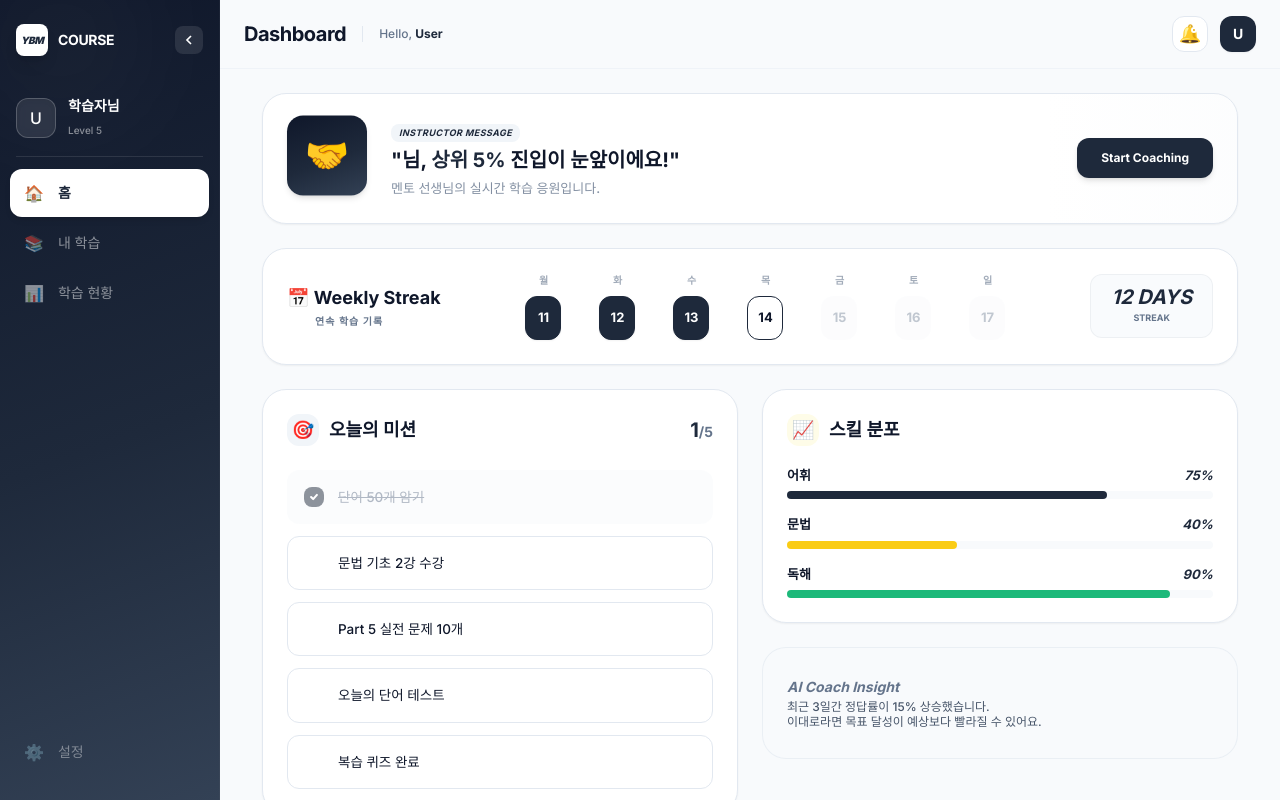
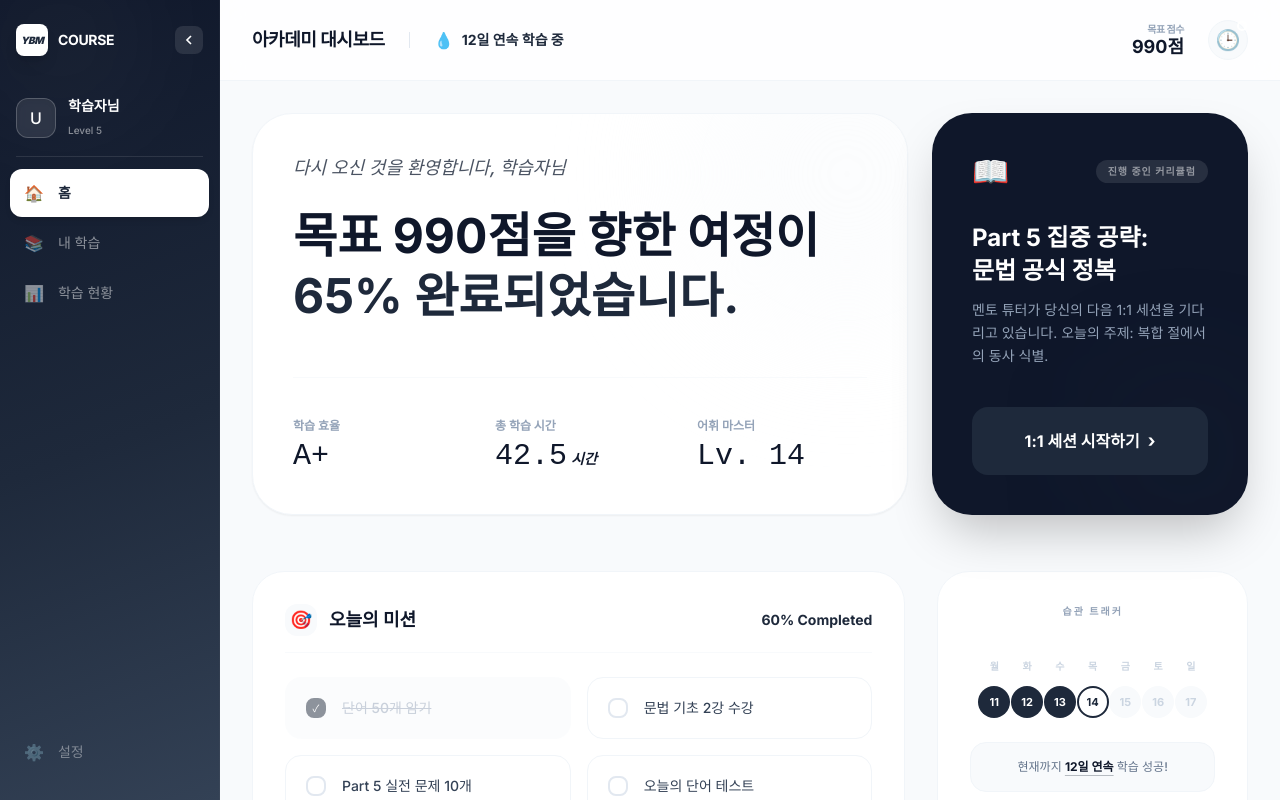
Before and after one commit to yujin-a4/aiacademy-mockup, a Next.js app: page /dashboard in a window 1280 px wide. Built offline with nearby package versions, Linux system fonts and the light colour scheme; a web font is replaced by a local one.

Commit message:
feat(dashboard): redesign layout and apply brand blue theme

```diff
--- a/src/app/dashboard/page.tsx
+++ b/src/app/dashboard/page.tsx
@@ -193,128 +193,129 @@
   ]
 
   return (
-    <div className="flex min-h-screen bg-ybm-bg font-sans text-ybm-text selection:bg-ybm-blue-light selection:text-ybm-blue">
+    <div className="flex min-h-screen bg-ybm-bg font-sans text-ybm-text selection:bg-ybm-blue/10 selection:text-ybm-blue">
       <Sidebar open={sidebarOpen} setOpen={setSidebarOpen} />
 
       <main className="flex-1 min-w-0 flex flex-col relative overflow-y-auto h-screen">
 
-        {/* 상단 헤더: 태블릿에 맞게 컴팩트하게 */}
-        <header className="px-6 py-4 flex items-center justify-between sticky top-0 z-20 bg-ybm-bg/90 backdrop-blur-md border-b border-ybm-border/40">
-          <div className="flex items-center gap-4">
-            <h2 className="text-ybm-text font-bold text-xl tracking-tight">
-              Dashboard
-            </h2>
-            <div className="h-4 w-px bg-ybm-border" />
-            <p className="text-ybm-text-sub text-xs font-medium">Hello, <span className="text-ybm-blue font-bold">{userName || 'User'}</span></p>
+        {/* 상단 헤더: 참고 이미지와 유사한 슬림 디자인 */}
+        <header className="px-8 py-5 flex items-center justify-between sticky top-0 z-20 bg-white/80 backdrop-blur-md border-b border-slate-100">
+          <div className="flex items-center gap-6">
+            <h1 className="text-slate-900 font-bold text-lg tracking-tight">아카데미 대시보드</h1>
+            <div className="h-4 w-px bg-slate-200" />
+            <p className="text-ybm-blue font-bold text-sm flex items-center gap-2">
+              <span className="text-base">💧</span> 12일 연속 학습 중
+            </p>
           </div>
 
-          <div className="flex items-center gap-3">
-            <button className="w-9 h-9 rounded-xl bg-white border border-ybm-border flex items-center justify-center text-ybm-text-sub hover:text-ybm-blue transition-all relative">
-              <span className="text-lg">🔔</span>
-              <span className="absolute top-2.5 right-2.5 w-1.5 h-1.5 bg-error rounded-full border-2 border-white" />
+          <div className="flex items-center gap-6">
+            <div className="text-right">
+              <p className="text-[10px] text-slate-400 font-bold uppercase tracking-tighter leading-none">목표 점수</p>
+              <p className="text-slate-900 font-bold text-lg leading-none mt-1">{targetScore || '990'}점</p>
+            </div>
+            <button className="w-10 h-10 rounded-full bg-slate-50 border border-slate-100 flex items-center justify-center text-slate-400 relative">
+              <span className="text-xl">🕒</span>
+              <span className="absolute top-0 right-0 w-2.5 h-2.5 bg-error rounded-full border-2 border-white" />
             </button>
-            <div className="w-9 h-9 rounded-xl bg-ybm-blue flex items-center justify-center text-white font-bold text-sm shadow-sm">
-              {userName ? userName.slice(0, 1) : 'U'}
-            </div>
           </div>
         </header>
 
-        {/* 콘텐츠: 태블릿 최적화 여백 */}
-        <div className="flex-1 px-6 py-6 space-y-6 max-w-5xl mx-auto w-full">
+        {/* 콘텐츠 영역: 태블릿 최적화 */}
+        <div className="flex-1 px-8 py-8 space-y-10 max-w-6xl mx-auto w-full">
 
-          {/* Hero Section */}
-          <div className="relative overflow-hidden bg-white rounded-3xl p-6 border border-ybm-border shadow-sm group">
-            <div className="absolute top-0 right-0 w-48 h-full bg-gradient-to-l from-ybm-blue-light/20 to-transparent pointer-events-none" />
+          {/* Hero Section: 참고 이미지 레이아웃 적용 */}
+          <div className="grid grid-cols-1 lg:grid-cols-3 gap-6 items-stretch">
 
-            <div className="relative z-10 flex items-center gap-6">
-              <div className="w-20 h-20 rounded-2xl bg-ybm-onboarding flex items-center justify-center text-4xl shadow-md shrink-0 animate-float">
-                {instEmoji}
+            {/* 왼쪽: 환영 및 전체 진행률 */}
+            <div className="lg:col-span-2 bg-white rounded-[40px] p-10 border border-slate-100 shadow-sm relative overflow-hidden flex flex-col justify-between min-h-[360px]">
+              <div className="absolute top-[-100px] right-[-100px] w-80 h-80 rounded-full bg-slate-50 opacity-50 blur-3xl pointer-events-none" />
+
+              <div className="relative z-10 space-y-6">
+                <p className="text-ybm-blue font-medium italic text-lg opacity-80">
+                  다시 오신 것을 환영합니다, {userName || '학습자'}님
+                </p>
+                <h2 className="text-slate-900 text-5xl font-bold leading-tight">
+                  목표 {targetScore || '990'}점을 향한 여정이<br />
+                  <span className="text-ybm-blue">65% 완료되었습니다.</span>
+                </h2>
               </div>
 
-              <div className="space-y-1.5 flex-1 min-w-0">
-                <div className="inline-flex items-center px-2 py-0.5 rounded-lg bg-ybm-blue-light text-ybm-blue font-bold text-[9px] uppercase tracking-wider italic">
-                  Instructor Message
+              <div className="relative z-10 grid grid-cols-3 gap-8 pt-10 border-t border-slate-50">
+                <div className="space-y-1">
+                  <p className="text-slate-400 text-xs font-bold uppercase">학습 효율</p>
+                  <p className="text-slate-900 text-3xl font-light font-mono">A+</p>
                 </div>
-                <h3 className="text-ybm-text text-xl font-bold leading-tight truncate md:whitespace-normal">
-                  "{userName}님, <span className="text-ybm-blue">상위 5%</span> 진입이 눈앞이에요!"
-                </h3>
-                <p className="text-ybm-text-sub text-[13px] font-medium opacity-80">
-                  {instName} 선생님의 실시간 학습 응원입니다.
-                </p>
+                <div className="space-y-1">
+                  <p className="text-slate-400 text-xs font-bold uppercase">총 학습 시간</p>
+                  <p className="text-slate-900 text-3xl font-light font-mono">42.5<span className="text-sm font-sans font-bold ml-1 italic">시간</span></p>
+                </div>
+                <div className="space-y-1">
+                  <p className="text-slate-400 text-xs font-bold uppercase">어휘 마스터</p>
+                  <p className="text-slate-900 text-3xl font-light font-mono">Lv. 14</p>
+                </div>
+              </div>
+            </div>
+
+            {/* 오른쪽: 오늘의 커리큘럼 (강조 섹션) */}
+            <div className="bg-[#0F172A] rounded-[40px] p-10 shadow-2xl flex flex-col justify-between relative overflow-hidden">
+              {/* 장식용 글로우 */}
+              <div className="absolute bottom-0 right-0 w-32 h-32 bg-ybm-blue/20 blur-3xl rounded-full" />
+
+              <div className="space-y-8 relative z-10">
+                <div className="flex items-center justify-between">
+                  <span className="text-3xl">📖</span>
+                  <span className="text-[10px] font-bold bg-white/10 text-white/50 px-3 py-1 rounded-full uppercase tracking-widest">
+                    진행 중인 커리큘럼
+                  </span>
+                </div>
+
+                <div className="space-y-3">
+                  <h3 className="text-white text-2xl font-bold leading-snug">
+                    Part 5 집중 공략:<br />
+                    문법 공식 정복
+                  </h3>
+                  <p className="text-slate-400 text-sm leading-relaxed">
+                    {instName} 튜터가 당신의 다음 1:1 세션을 기다리고 있습니다. 오늘의 주제: 복합 절에서의 동사 식별.
+                  </p>
+                </div>
               </div>
 
-              <button className="hidden sm:block bg-ybm-blue text-white px-6 py-3 rounded-xl font-bold text-xs shadow-md hover:bg-ybm-blue/90 transition-all active:scale-95">
-                Start Coaching
+              <button className="relative z-10 w-full bg-ybm-blue hover:bg-[#1a66d8] text-white py-5 rounded-2xl font-bold text-base transition-all active:scale-[0.98] flex items-center justify-center gap-2 mt-10 shadow-blue">
+                1:1 세션 시작하기
+                <span className="text-lg">›</span>
               </button>
             </div>
           </div>
 
-          {/* Weekly Streak: 더 컴팩트하게 */}
-          <div className="bg-white rounded-3xl border border-ybm-border shadow-sm p-6">
-            <div className="flex flex-col sm:flex-row sm:items-center justify-between gap-5">
-              <div className="space-y-0.5">
-                <h4 className="text-ybm-text font-bold text-lg flex items-center gap-2">
-                  📅 Weekly Streak
-                </h4>
-                <p className="text-ybm-text-sub text-[10px] font-semibold uppercase tracking-widest pl-7">연속 학습 기록</p>
+          {/* 하단 섹션: 2단 구성 */}
+          <div className="grid grid-cols-1 lg:grid-cols-12 gap-8 pt-4">
+
+            {/* 오늘의 미션 (왼쪽) */}
+            <div className="lg:col-span-8 bg-white rounded-[32px] border border-slate-100 p-8 space-y-6">
+              <div className="flex items-center justify-between border-b border-slate-50 pb-4">
+                <h3 className="text-slate-900 font-bold text-lg flex items-center gap-3">
+                  <span className="w-8 h-8 rounded-xl bg-slate-50 flex items-center justify-center text-lg">🎯</span>
+                  오늘의 미션
+                </h3>
+                <span className="text-ybm-blue font-bold text-sm">60% Completed</span>
               </div>
 
-              <div className="flex-1 flex justify-between gap-1.5 max-w-lg">
-                {WEEK.map((d) => (
-                  <div key={d.date} className="flex-1 flex flex-col items-center gap-2">
-                    <span className="text-[10px] font-bold text-ybm-text-sub opacity-60 uppercase">{d.day}</span>
-                    <div className={`w-9 h-11 rounded-xl flex flex-col items-center justify-center transition-all border
-                      ${d.status === 'complete' ? 'bg-ybm-blue border-ybm-blue shadow-sm' :
-                        d.status === 'current' ? 'bg-white border-ybm-blue' :
-                        'bg-ybm-bg border-transparent text-ybm-text-sub opacity-40'}`}
-                    >
-                      <span className={`text-[13px] font-bold ${d.status === 'complete' ? 'text-white' : ''}`}>
-                        {d.date}
-                      </span>
-                    </div>
-                  </div>
-                ))}
-              </div>
-
-              <div className="bg-ybm-blue-light/40 px-5 py-3 rounded-xl text-center shrink-0 border border-ybm-blue/5">
-                <p className="text-ybm-blue font-bold text-xl italic leading-none">12 DAYS</p>
-                <p className="text-ybm-text-sub text-[9px] font-bold uppercase mt-1">Streak</p>
-              </div>
-            </div>
-          </div>
-
-          {/* Grid Layout: Tablet 최적화 (2컬럼) */}
-          <div className="grid grid-cols-1 md:grid-cols-2 gap-6">
-            {/* 오늘의 미션 */}
-            <div className="bg-white rounded-3xl border border-ybm-border shadow-sm p-6 space-y-6">
-              <div className="flex items-center justify-between">
-                <h3 className="text-ybm-text font-bold text-lg flex items-center gap-2.5">
-                  <span className="w-8 h-8 rounded-xl bg-ybm-blue-light flex items-center justify-center text-lg">🎯</span>
-                  오늘의 미션
-                </h3>
-                <p className="text-xl font-bold text-ybm-blue">{completedCount}<span className="text-sm text-ybm-text-sub">/{missions.length}</span></p>
-              </div>
-
-              <div className="space-y-3">
+              <div className="grid grid-cols-1 md:grid-cols-2 gap-4">
                 {missions.map((m) => (
                   <div
                     key={m.id}
                     onClick={() => toggleMission(m.id)}
-                    className={`cursor-pointer flex items-center gap-3.5 p-4 rounded-xl border transition-all
+                    className={`cursor-pointer flex items-center gap-4 p-5 rounded-2xl border transition-all
                       ${m.done
-                        ? 'bg-ybm-bg border-transparent opacity-50'
-                        : 'bg-white border-ybm-border hover:border-ybm-blue hover:shadow-sm'
+                        ? 'bg-slate-50 border-transparent opacity-50'
+                        : 'bg-white border-slate-100 hover:border-ybm-blue'
                       }`}
                   >
-                    <div className={`w-5 h-5 rounded-lg border-1.5 flex items-center justify-center shrink-0 transition-all
-                      ${m.done ? 'bg-ybm-blue border-ybm-blue' : 'border-ybm-border'}`}>
-                      {m.done && (
-                        <svg width="10" height="10" viewBox="0 0 12 12" fill="none">
-                          <path d="M2.5 6l2.5 2.5 4.5-5" stroke="white" strokeWidth="2.5" strokeLinecap="round" strokeLinejoin="round" />
-                        </svg>
-                      )}
+                    <div className={`w-5 h-5 rounded-lg border-2 flex items-center justify-center shrink-0 transition-all
+                      ${m.done ? 'bg-ybm-blue border-ybm-blue' : 'border-slate-200'}`}>
+                      {m.done && <span className="text-[10px] text-white">✓</span>}
                     </div>
-                    <p className={`text-[13.5px] font-medium ${m.done ? 'text-ybm-text-sub line-through' : 'text-ybm-text'}`}>
+                    <p className={`text-sm font-medium ${m.done ? 'text-slate-400 line-through' : 'text-slate-700'}`}>
                       {m.text}
                     </p>
                   </div>
@@ -322,50 +323,37 @@
               </div>
             </div>
 
-            {/* 스킬 분포 + 캐릭터 */}
-            <div className="space-y-6">
-              <div className="bg-white rounded-3xl border border-ybm-border shadow-sm p-6 space-y-5">
-                <h3 className="text-ybm-text font-bold text-lg flex items-center gap-2.5">
-                  <span className="w-8 h-8 rounded-xl bg-yellow-50 flex items-center justify-center text-lg">📈</span>
-                  스킬 분포
-                </h3>
+            {/* 습관 트래커 / 스트릭 (오른쪽) */}
+            <div className="lg:col-span-4 bg-white rounded-[32px] border border-slate-100 p-8 space-y-6">
+              <h3 className="text-slate-400 font-bold text-[10px] uppercase tracking-[0.2em] text-center">습관 트래커</h3>
 
-                <div className="space-y-4">
-                  {PROGRESS_ITEMS.map((item) => (
-                    <div key={item.label} className="space-y-1.5">
-                      <div className="flex justify-between items-end">
-                        <span className="text-ybm-text text-[13px] font-semibold">{item.label}</span>
-                        <span className="text-ybm-blue font-bold text-[13px] italic">{item.pct}%</span>
-                      </div>
-                      <div className="w-full bg-ybm-bg rounded-full h-2">
-                        <div
-                          className={`${item.colorCls} h-full rounded-full transition-all duration-1000`}
-                          style={{ width: `${item.pct}%` }}
-                        />
-                      </div>
+              <div className="flex justify-between items-center px-2 pt-4">
+                {WEEK.map((d) => (
+                  <div key={d.date} className="flex flex-col items-center gap-3">
+                    <span className="text-[10px] font-bold text-slate-300 uppercase">{d.day}</span>
+                    <div className={`w-8 h-8 rounded-full flex items-center justify-center transition-all
+                      ${d.status === 'complete' ? 'bg-ybm-blue text-white shadow-blue' :
+                        d.status === 'current' ? 'border-2 border-ybm-blue text-ybm-blue' :
+                        'bg-slate-50 text-slate-300'}`}
+                    >
+                      <span className="text-[11px] font-bold">{d.date}</span>
                     </div>
-                  ))}
-                </div>
+                  </div>
+                ))}
               </div>
 
-              {/* AI 코칭 인사이트 */}
-              <div className="relative h-28 bg-slate-50 rounded-3xl flex items-center px-6 overflow-hidden border border-slate-200/60">
-                <div className="relative z-10 space-y-0.5">
-                  <p className="text-slate-500 font-bold text-sm italic">AI Coach Insight</p>
-                  <p className="text-slate-600 text-[12px] font-medium leading-tight">
-                    최근 3일간 정답률이 15% 상승했습니다.<br />
-                    이대로라면 목표 달성이 예상보다 빨라질 수 있어요.
-                  </p>
-                </div>
+              <div className="mt-8 p-4 bg-slate-50 rounded-2xl border border-slate-100 text-center">
+                <p className="text-slate-500 text-xs font-medium">현재까지 <span className="text-slate-900 font-bold underline underline-offset-4 decoration-ybm-blue/30">12일 연속</span> 학습 성공!</p>
               </div>
             </div>
           </div>
+
         </div>
 
-        {/* 푸터: 슬림하게 한 줄로 최적화 */}
-        <footer className="px-6 py-5 border-t border-ybm-border/30 bg-white/50 flex items-center justify-between">
-          <p className="text-[10px] text-ybm-text-sub font-bold uppercase tracking-widest opacity-40">YBM AI Language Institute</p>
-          <p className="text-[10px] text-ybm-text-sub font-medium opacity-30">© 2026. All data optimized by AI.</p>
+        {/* 푸터: 슬림 한 줄 */}
+        <footer className="px-8 py-6 border-t border-slate-100 bg-white flex items-center justify-between mt-auto">
+          <p className="text-[10px] text-slate-400 font-bold uppercase tracking-widest">YBM AI Language Institute</p>
+          <p className="text-[10px] text-slate-300 font-medium">© 2026. Empowered by AI Analysis.</p>
         </footer>
       </main>
     </div>
--- a/src/app/globals.css
+++ b/src/app/globals.css
@@ -22,9 +22,9 @@
   --success: #1DB97A;
   --error: #E8193C;
 
-  /* YBM AI 어학원 디자인 토큰 (미니멀 슬레이트 테마로 변경) */
-  --ybm-blue: #1E293B;
-  --ybm-blue-mid: #64748B;
+  /* YBM AI 어학원 디자인 토큰 (브랜드 블루 포인트 적용) */
+  --ybm-blue: #2277F0;
+  --ybm-blue-mid: #5BA8F5;
   --ybm-blue-light: #F1F5F9;
   --ybm-bg: #F8FAFC;
   --ybm-card: #FFFFFF;
```
Also changed, not shown: tailwind.config-yj.ts (+6 -5 lines), public/디자인참고.png (added).
